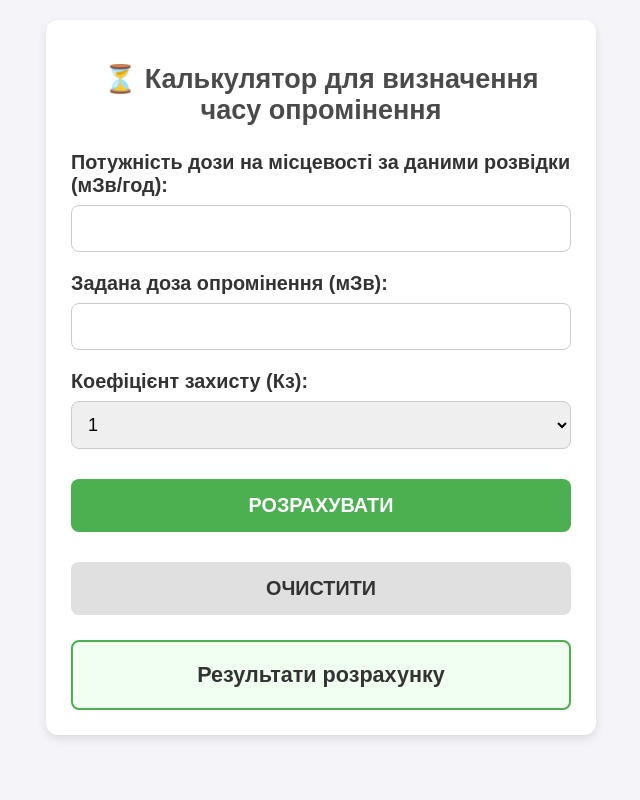
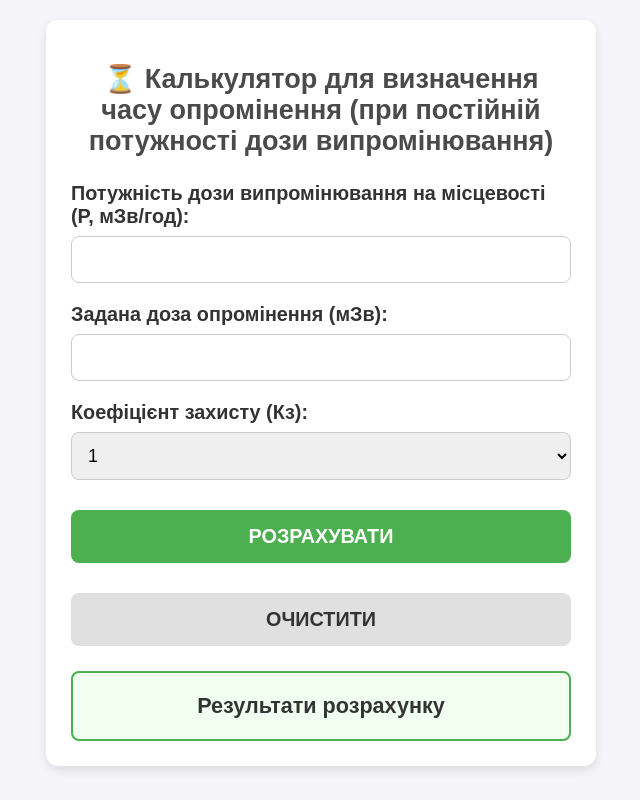
Before and after one commit to sergsh1125-dotcom/calculator-time, a plain HTML site: page index.html in a window 1280 px wide. Shown: the whole page, without its empty margins (319-959 px from the left). Drawn offline with Linux system fonts and the light colour scheme.

Commit message:
Update index.html

```diff
--- a/index.html
+++ b/index.html
@@ -3,7 +3,7 @@
 <head>
     <meta charset="UTF-8">
     <meta name="viewport" content="width=device-width, initial-scale=1.0">
-    <title>Калькулятор для визначення часу опромінення</title>
+    <title>Калькулятор для визначення часу опромінення (при постійній потужності дози випроиінювання) </title>
     <style>
         /* Стилі для адаптивності та збільшення шрифту для смартфонів */
         body {
@@ -95,10 +95,10 @@
 <body>
 
 <div class="container">
-    <h1>⏳ Калькулятор для визначення часу опромінення</h1>
+    <h1>⏳ Калькулятор для визначення часу опромінення (при постійній потужності дози випромінювання) </h1>
 
     <form id="radiationForm">
-        <label for="doseRate">Потужність дози на місцевості за даними розвідки (мЗв/год):</label>
+        <label for="doseRate">Потужність дози випромінювання на місцевості (P, мЗв/год):</label>
         <input type="number" id="doseRate" step="0.001" min="0.001" required>
 
         <label for="totalDose">Задана доза опромінення (мЗв):</label>
```
